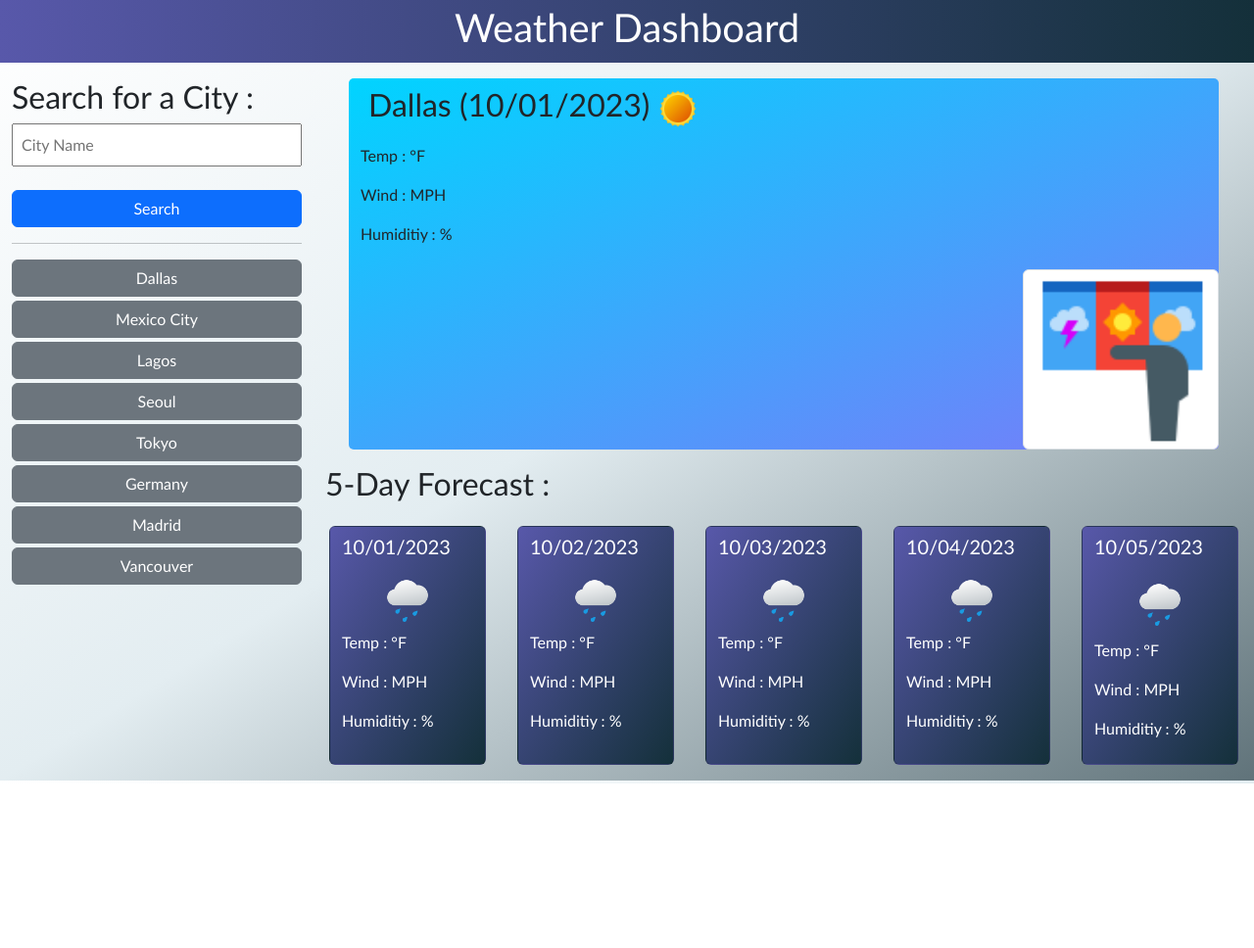
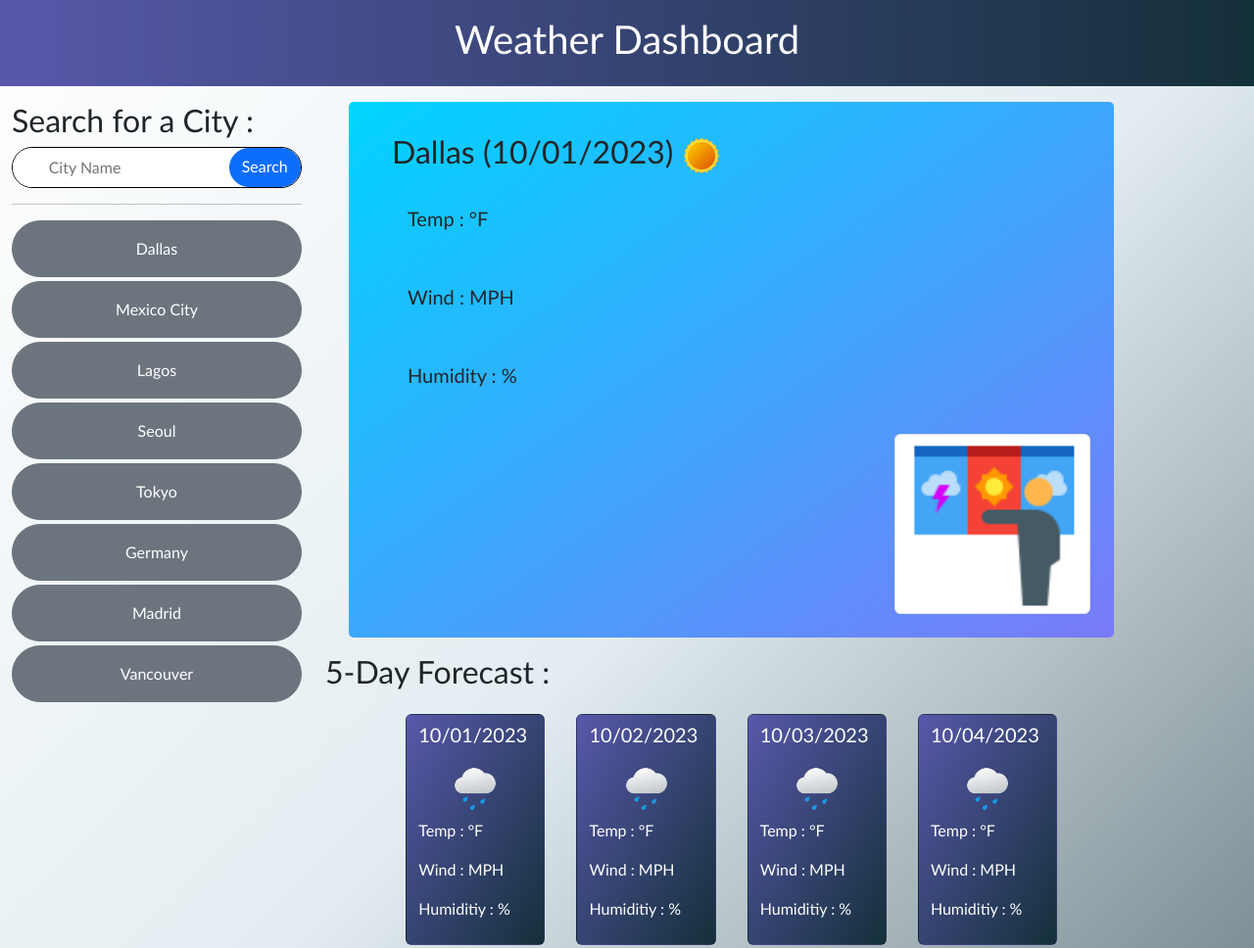
Before and after one commit to solomonkrow/weather-dashboard, a plain HTML site: page index.html in a window 1280 px wide. Shown: the top 968 px of the page at 98% size. Before the commit the page ends 800 px from the top, so only its background shows below. Drawn offline with nearby package versions, Linux system fonts and the light colour scheme.

```diff
--- a/assets/css/style.css
+++ b/assets/css/style.css
@@ -6,6 +6,7 @@
 body {
     background-image: linear-gradient(to bottom right, white, #e3edf1, #60737a);
     font-family: var(--font);
+
 }
 
 header {
@@ -47,3 +48,31 @@
     background-image: linear-gradient(to bottom right,#5858aa,#14303a);
     color: white;
 }
+
+.search-form {
+    display: flex;
+    flex-direction: row;
+    border: 1px solid black;
+    border-radius: 30px;
+    background: white;
+}
+
+.search-input {
+    flex-grow: 2;
+    border: none;
+
+    /* border: 1px dashed magenta; */
+}
+
+.search-input:focus {
+    outline: none;
+}
+
+.search-form-within {
+    outline: 1px solid blue;
+}
+
+.search-button {
+
+    color: white;
+}
--- a/index.html
+++ b/index.html
@@ -11,100 +11,118 @@
     <link rel="stylesheet" href="/assets/css/style.css" />
   </head>
 
-  <body class="">
-    <header class="text-center p-1">
+  <body class="mb-auto">
+    <header class="text-center p-3">
       <h1>Weather Dashboard</h1>
     </header>
 
     <main class="container-fluid row m-0 mt-3 p-0">
-
       <aside class="col-lg-3">
         <h2 class="search">Search for a City :</h2>
+
+        <form class="search-form">
           <input
             type="text"
-            placeholder="City Name"
-            class="d-grid col-lg-12 mx-auto p-2"
+            placeholder="       City Name"
+            class="d-grid col-9 col-lg-9 mx-auto p-2 rounded-pill search-input"
+            required
+            style="box-shadow: none"
           />
           <br />
-          <button type="button" class="btn btn-primary d-grid col-12 mx-auto">
+          <button
+            type="submit"
+            class="btn btn-primary d-grid col-3 mx-auto rounded-pill search-button"
+          >
             Search
           </button>
+        </form>
 
         <hr />
         <div>
           <button
-              class="btn btn-secondary row m-1 container d-grid col-12 mx-auto"
+            class="btn btn-secondary row m-1 p-3 container d-grid mx-auto rounded-pill col-8 col-lg-12"
             type="button"
-              class=""
           >
             Dallas
           </button>
           <button
             type="button"
-              class="btn btn-secondary row m-1 container d-grid col-12 mx-auto"
+            class="btn btn-secondary row m-1 p-3 container d-grid col-8 col-lg-12 mx-auto rounded-pill"
           >
             Mexico City
           </button>
           <button
             type="button"
-              class="btn btn-secondary row m-1 container d-grid col-12 mx-auto"
+            class="btn btn-secondary row m-1 p-3 container d-grid col-8 col-lg-12 mx-auto rounded-pill"
           >
             Lagos
           </button>
           <button
             type="button"
-              class="btn btn-secondary row m-1 container d-grid col-12 mx-auto"
+            class="btn btn-secondary row m-1 p-3 container d-grid col-8 col-lg-12 mx-auto rounded-pill"
           >
             Seoul
           </button>
           <button
             type="button"
-              class="btn btn-secondary row m-1 container d-grid col-12 mx-auto"
+            class="btn btn-secondary row m-1 p-3 container d-grid col-8 col-lg-12 mx-auto rounded-pill"
           >
             Tokyo
           </button>
           <button
             type="button"
-              class="btn btn-secondary row m-1 container d-grid col-12 mx-auto"
+            class="btn btn-secondary row m-1 p-3 container d-grid col-8 col-lg-12 mx-auto rounded-pill"
           >
             Germany
           </button>
           <button
             type="button"
-              class="btn btn-secondary row m-1 container d-grid col-12 mx-auto"
+            class="btn btn-secondary row m-1 p-3 container d-grid col-8 col-lg-12 mx-auto rounded-pill"
           >
             Madrid
           </button>
           <button
             type="button"
-              class="btn btn-secondary row m-1 container d-grid col-12 mx-auto"
+            class="btn btn-secondary row m-1 p-3 container d-grid col-8 col-lg-12 mx-auto rounded-pill"
           >
             Vancouver
           </button>
         </div>
       </aside>
 
-        <section class="col-lg-9 ">
-          <div class="city row mx-4 mb-3 ">
-            <h2 class="m-2 ">
+      <section class="col-12 col-lg-8">
+        <div class="city row mx-4 mb-3 p-4">
+          <h2 class="m-2 city-name">
             Dallas (10/01/2023)
-              <img src="/assets/images/icons8-sun-96.png" alt="" class="city-img"/>
+            <img
+              src="/assets/images/icons8-sun-96.png"
+              alt=""
+              class="city-img"
+            />
           </h2>
 
           <ul>
-              <li class="py-2">Temp : °F</li>
-              <li class="py-2">Wind : MPH</li>
-              <li class="py-2">Humiditiy : %</li>
+            <h3 class="p-4 py-lg- temp">Temp : °F</h3>
+            <h3 class="p-4 py-lg- wind-speed">Wind : MPH</h3>
+            <h3 class="p-4 py-lg- humidity">Humidity : %</h3>
           </ul>
 
-            <img src="/assets/images/icons8-weather-forecast-96.png" class="weather-icon img-thumbnail ms-auto" alt="">
+          <img
+            src="/assets/images/icons8-weather-forecast-96.png"
+            class="weather-icon img-thumbnail ms-auto"
+            alt=""
+          />
         </div>
 
-          <div class="forecast row">
+        <div class="forecast row d-flex justify-content-center">
           <h2>5-Day Forecast :</h2>
-            <div class="card col m-3">
+          <div class="card col-md-6 col-lg-2 m-3">
             <h3 class="py-2">10/01/2023</h3>
-              <img class="mx-auto" src="/assets/images/icons8-rain-96.png" alt="" />
+            <img
+              class="mx-auto"
+              src="/assets/images/icons8-rain-96.png"
+              alt=""
+            />
             <ul class="p-0">
               <li class="py-2">Temp : °F</li>
               <li class="py-2">Wind : MPH</li>
@@ -112,9 +130,13 @@
             </ul>
           </div>
 
-            <div class="card col m-3">
+          <div class="card col-md-6 col-lg-2 m-3">
             <h3 class="py-2">10/02/2023</h3>
-              <img class="mx-auto" src="/assets/images/icons8-rain-96.png" alt="" />
+            <img
+              class="mx-auto"
+              src="/assets/images/icons8-rain-96.png"
+              alt=""
+            />
             <ul class="p-0">
               <li class="py-2">Temp : °F</li>
               <li class="py-2">Wind : MPH</li>
@@ -122,9 +144,13 @@
             </ul>
           </div>
 
-            <div class="card col m-3">
+          <div class="card col-md-6 col-lg-2 m-3">
             <h3 class="py-2">10/03/2023</h3>
-              <img class="mx-auto" src="/assets/images/icons8-rain-96.png" alt="" />
+            <img
+              class="mx-auto"
+              src="/assets/images/icons8-rain-96.png"
+              alt=""
+            />
             <ul class="p-0">
               <li class="py-2">Temp : °F</li>
               <li class="py-2">Wind : MPH</li>
@@ -132,9 +158,13 @@
             </ul>
           </div>
 
-            <div class="card col m-3">
+          <div class="card col-md-6 col-lg-2 m-3">
             <h3 class="py-2">10/04/2023</h3>
-              <img class="mx-auto" src="/assets/images/icons8-rain-96.png" alt="" />
+            <img
+              class="mx-auto"
+              src="/assets/images/icons8-rain-96.png"
+              alt=""
+            />
             <ul class="p-0">
               <li class="py-2">Temp : °F</li>
               <li class="py-2">Wind : MPH</li>
@@ -142,9 +172,13 @@
             </ul>
           </div>
 
-            <div class="card col m-3">
+          <div class="card col-md-6 col-lg-2 m-3">
             <h3 class="py-2">10/05/2023</h3>
-              <img class="mx-auto py-1" src="/assets/images/icons8-rain-96.png" alt="" />
+            <img
+              class="mx-auto py-1"
+              src="/assets/images/icons8-rain-96.png"
+              alt=""
+            />
             <ul class="p-0">
               <li class="py-2">Temp : °F</li>
               <li class="py-2">Wind : MPH</li>
@@ -153,7 +187,6 @@
           </div>
         </div>
       </section>
-
     </main>
   </body>
 </html>
```
Also changed, not shown: assets/js/script.js (+10 -0 lines), assets/images/icons8-clouds-96.png (added), assets/images/icons8-fog-96.png (added), assets/images/icons8-heavy-rain-96.png (added), assets/images/icons8-wind-96.png (added). Lines whose indentation alone changed are shown as unchanged.
